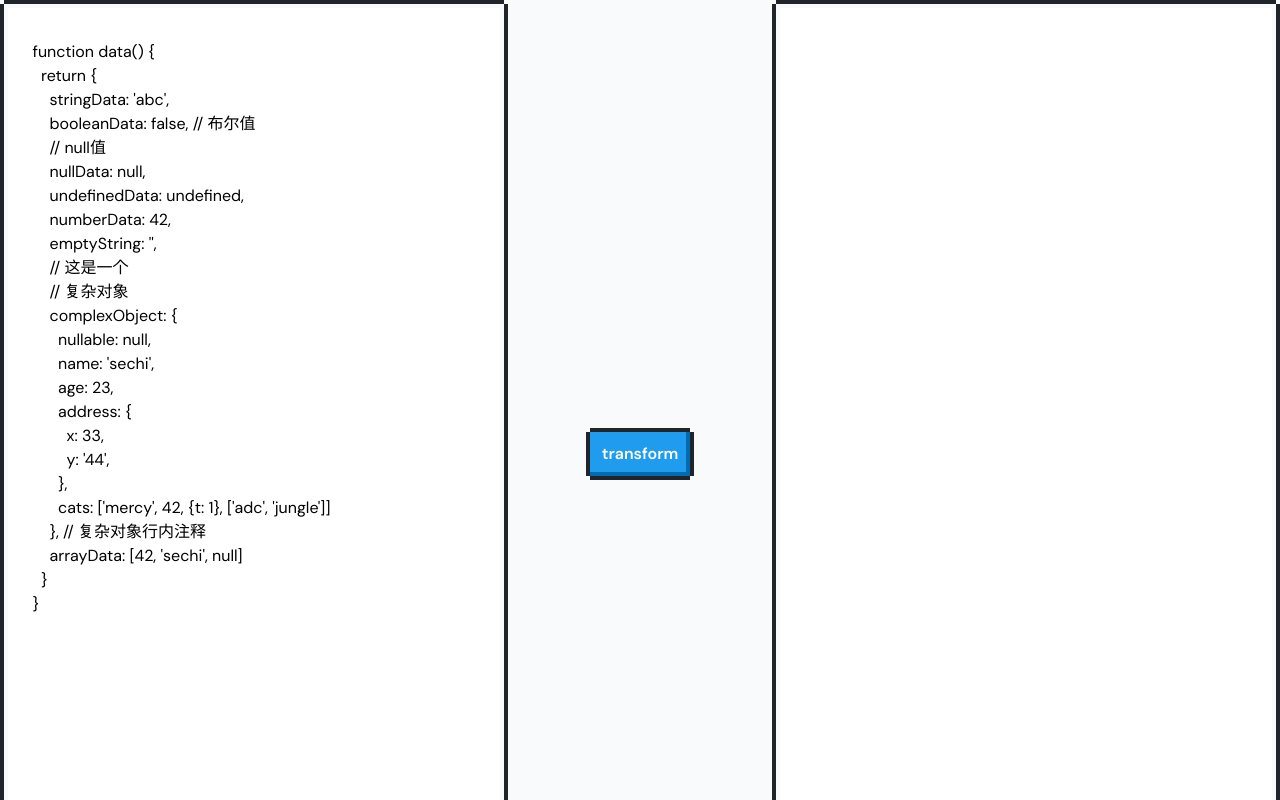
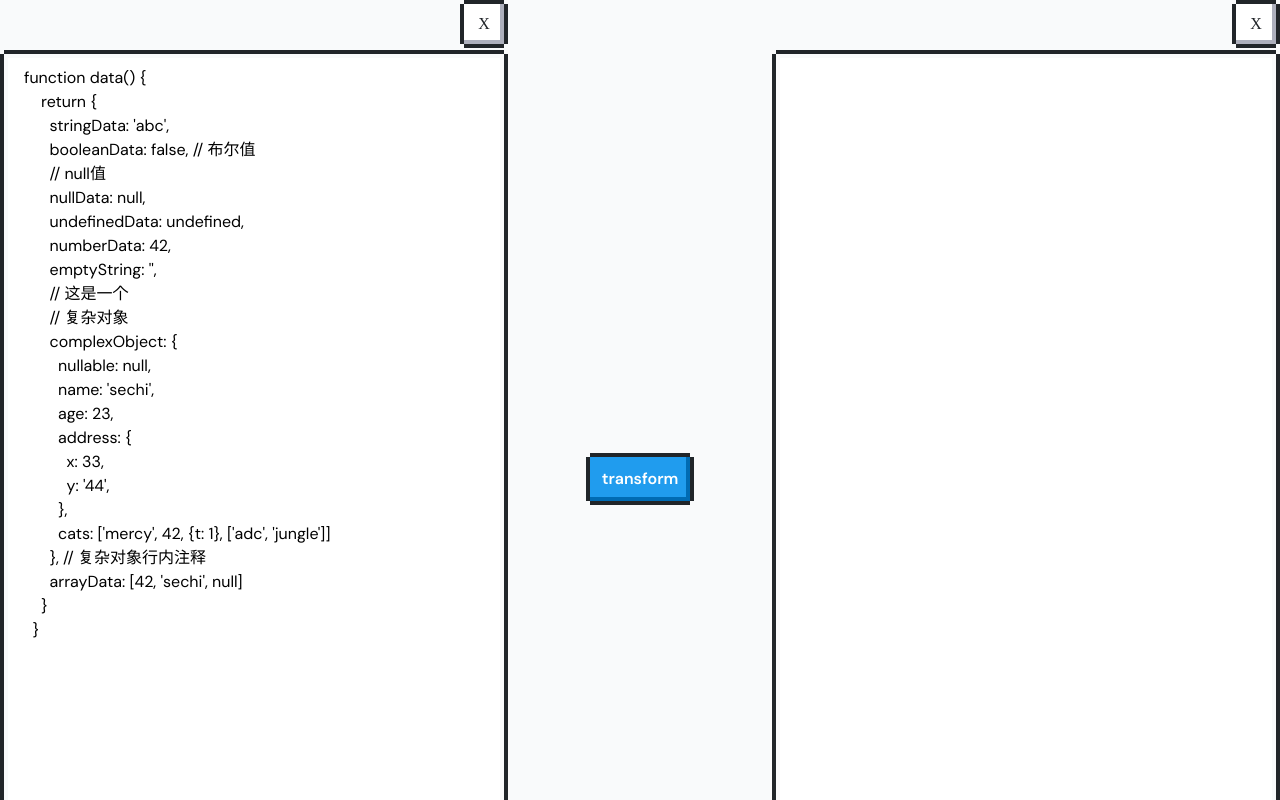
Before and after one commit to sechi747/transform-vue, a Vue app: page / in a window 1280 px wide. Shown: the top 800 px of the page. Built offline with nearby package versions, Linux system fonts and the light colour scheme; a web font is replaced by a local one.

Commit message:
feat: add clear-text button

```diff
--- a/src/App.vue
+++ b/src/App.vue
@@ -1,6 +1,7 @@
 <script setup>
 import { ref } from 'vue';
 import $ from 'gogocode';
+import CodeArea from './components/codeArea.vue';
 
 const nodeType = {
   ObjectExpression: 'object',
@@ -13,8 +14,8 @@ const nodeType = {
   ArrayExpression: 'array',
 };
 
-const source = ref(`
-  function data() {
+const source = ref(
+  `function data() {
     return {
       stringData: 'abc',
       booleanData: false, // 布尔值
@@ -37,10 +38,14 @@ const source = ref(`
       }, // 复杂对象行内注释
       arrayData: [42, 'sechi', null]
     }
-  }
-`);
+  }`,
+);
 
 const result = ref('');
+
+const clearText = () => {
+
+};
 
 const transform = () => {
   const ast = $(source.value, { isProgram: false });
@@ -128,23 +133,16 @@ const transValue = (type, node, isObjProp = false) => {
 <template>
   <div class="min-w-full min-h-full fcc overflow-hidden bg-gray-50">
     <div w-1400px fbc>
-      <textarea
-        v-model="source"
-        class="nes-textarea !w-500px h-900px font-sans"
-      ></textarea>
+      <CodeArea v-model="source" />
 
       <button
-        type="button"
         class="nes-btn is-primary font-semibold font-sans"
         @click="transform"
       >
         transform
       </button>
 
-      <textarea
-        v-model="result"
-        class="nes-textarea !w-500px h-900px font-sans"
-      ></textarea>
+      <CodeArea v-model="result" />
     </div>
   </div>
 </template>
--- /dev/null
+++ b/src/components/codeArea.vue
@@ -0,0 +1,31 @@
+<script setup>
+import { toRefs } from 'vue';
+
+const props = defineProps({
+  modelValue: {
+    type: String,
+    default: '',
+  },
+});
+
+const emit = defineEmits(['update:modelValue']);
+
+const { modelValue } = toRefs(props);
+
+const clearText = () => {
+  emit('update:modelValue', '');
+};
+
+</script>
+
+<template>
+      <div f-c>
+        <div h-50px fe>
+          <button @click="clearText" class="nes-btn is-normal h-40px w-40px !fcc">X</button>
+        </div>
+        <textarea
+        v-model="modelValue"
+        class="nes-textarea !w-500px h-900px font-sans"
+      ></textarea>
+      </div>
+</template>
```
Also changed, not shown: .eslintrc.cjs.
